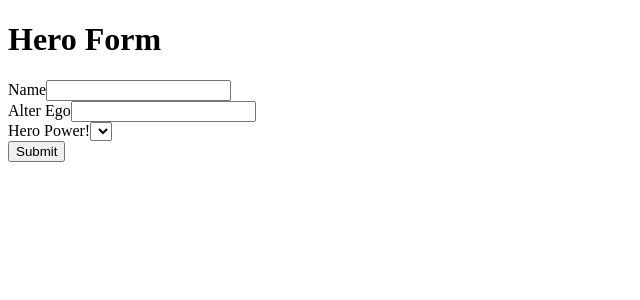
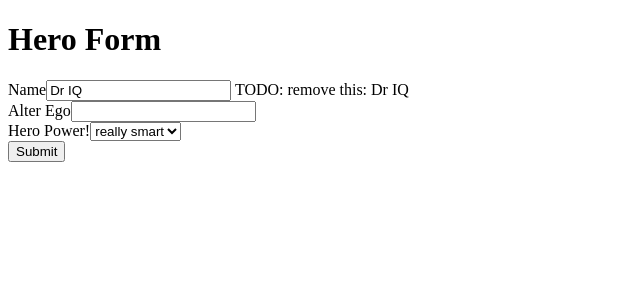
Before and after one commit to live4574/AngularStart, an Angular app in the folder angular-forms/: page / in a window 1280 px wide. Shown: the top 300 px of the page, without its empty margins (0-640 px from the left). Built offline with nearby package versions, Linux system fonts and the light colour scheme.

Commit message:
make hero name input binding using [(ngModel)] form and model binding

```diff
--- a/angular-forms/src/app/hero-form/hero-form.component.html
+++ b/angular-forms/src/app/hero-form/hero-form.component.html
@@ -3,7 +3,8 @@
     <form>
         <div class="form-group">
             <label for="name">Name</label>
-            <input type="text" class="form-control" id="name" required>
+            <input type="text" class="form-control" id="name" required [(ngModel)]="model.name" name="name">
+            TODO: remove this: {{model.name}}
         </div>
 
         <div class="form-group">
@@ -14,10 +15,12 @@
         <div class="form-group">
             <label for="power">Hero Power!</label>
             <select class="form-control" id="power" required>
-                <option *ngFor="let power of powers" [value]="pow">{{pow}}</option>
+                <option *ngFor="let power of powers" [value]="power">{{power}}</option>
             </select>
         </div>
 
         <button type="submit" class="btn btn-success">Submit</button>
     </form>
+
+
 </div>
```
